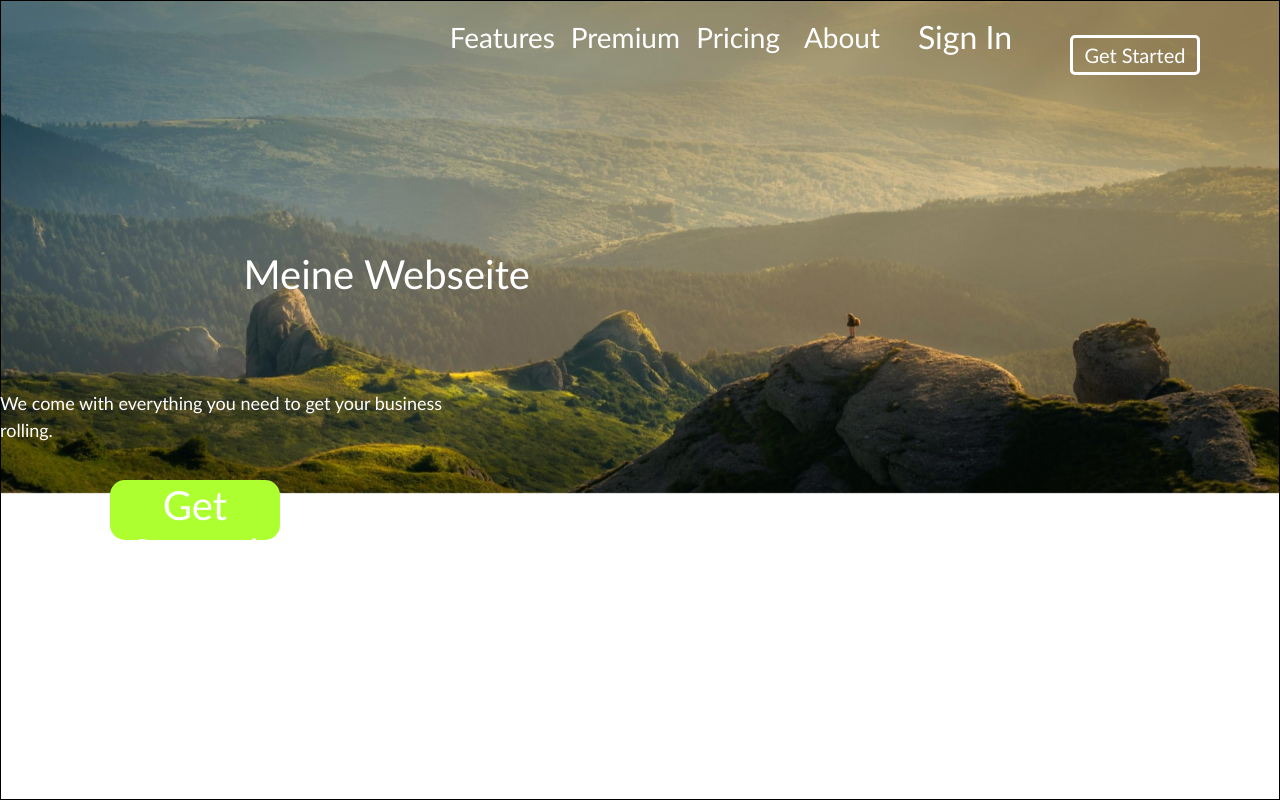
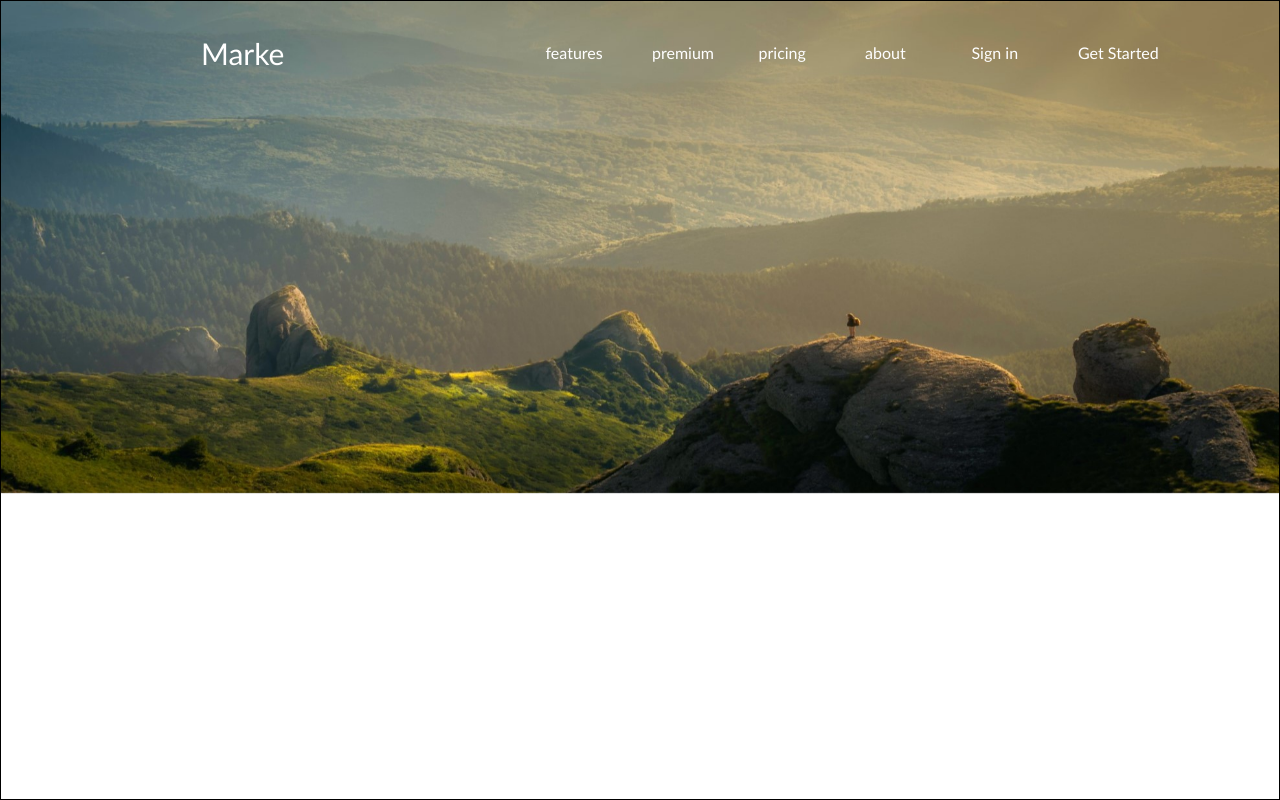
Before and after one commit to MichaelMrt03/WebPers, a plain HTML site: page index.html in a window 1280 px wide. Drawn offline with nearby package versions, Linux system fonts and the light colour scheme.

Commit message:
row für Navigation eingefügt. Sonstige Anpassungen

```diff
--- a/index.html
+++ b/index.html
@@ -10,15 +10,16 @@
 
   <title> Das ist meine Webseite</title>
   <!-- Bootstrap CSS only  -->
-<link href="https://cdn.jsdelivr.net/npm/bootstrap@5.2.2/dist/css/bootstrap.min.css" rel="stylesheet" integrity="sha384-Zenh87qX5JnK2Jl0vWa8Ck2rdkQ2Bzep5IDxbcnCeuOxjzrPF/et3URy9Bv1WTRi" crossorigin="anonymous">
+  <link href="https://cdn.jsdelivr.net/npm/bootstrap@5.2.2/dist/css/bootstrap.min.css" rel="stylesheet"
+    integrity="sha384-Zenh87qX5JnK2Jl0vWa8Ck2rdkQ2Bzep5IDxbcnCeuOxjzrPF/et3URy9Bv1WTRi" crossorigin="anonymous">
   <style>
     body {
-      margin: 0;
+      margin: 0px;
     }
 
-    .header {
-      width: 100%;
+    .header{
       background-image: url('images/nature.jpg');
+      height:750px;
       height: 800px;
       background-size: 100%;
       background-repeat: no-repeat;
@@ -26,145 +27,43 @@
       color: white;
       font-family: 'Gill Sans', 'Gill Sans MT', Calibri, 'Trebuchet MS', sans-serif;
       border: 1px solid black;
-      font-size: 15px;
+      font-size: 20 px;
+    }
+
+    .nav {
+      padding-top: 30px;
 
     }
 
-    .markenname {
-      position: absolute;
-      top: 8px;
-      right: 1500px;
-      letter-spacing: 0.3em;
-      color:white;
+    .marke{
+      font-size: 30px;
+      padding-left: 200px;
     }
 
-    .features {
-      position: absolute;
-      right: 725px;
-      padding-top: 20px;
-    }
 
-    .premium {
-      position: absolute;
-      right: 600px;
-      padding-top: 20px;
-    }
 
-    .pricing {
-      position: absolute;
-      right: 500px;
-      padding-top: 20px;
-    }
-
-    .about {
-      position: absolute;
-      right: 400px;
-      padding-top: 20px;
-    }
-
-    .signin {
-      position: absolute;
-      right: 250px;
-      width: 130px;
-      height: 50px;
-      text-align: center;
-      padding-bottom: 10px;
-      top:18px;
-
-    }
-
-    .getstarted {
-      position: absolute;
-      width: 110px;
-      height:5px;
-      right: 100px;
-      top:35px;
-      font-size:15px ;
-    }
-
-    .middle {
-      position: absolute;
-      top: 250px;
-      right: 750px;
-      font-size: 35px;
-    }
-
-    .submiddle {
-      position: absolute;
-      top: 390px;
-      right: 800px;
-      font-size: 18px;
-    }
-
-    .knopf {
-      position: absolute;
-      top: 480px;
-      right: 1000px;
-
-    }
-
-    .button {
-      color: white;
-      background-color: greenyellow;
-      height: 60px;
-      width: 170px;
-      text-align: center;
-      font-size: 12px;
-      border: none;
-      border-radius: 15px;
-    }
-
-    .button2 {
-      height: 40px;
-      width: 130px;
-      border-radius: 5px;
-      background-color: transparent;
-      border-color: white;
-      border-style: solid;
-      border-width: 3px;
-      color:white;
-      font-size:20px;
-      font-family: 'Gill Sans', 'Gill Sans MT', Calibri, 'Trebuchet MS', sans-serif;
-    }
   </style>
 </head>
 
 <body>
-  <div class="header">
-    <div class="markenname">
-      <h1>Marke</h1>
+  <div class="container-fluid header">
+
+    <div class="row nav" >
+      <div class="col-sm-5 marke">Marke</div>
+      <div class="col-sm-1" style="padding-top:10px">features</div>
+      <div class="col-sm-1" style="padding-top:10px">premium</div>
+      <div class="col-sm-1" style="padding-top:10px">pricing</div>
+      <div class="col-sm-1" style="padding-top:10px">about</div>
+      <div class="col-sm-1" style="padding-top:10px">Sign in</div>
+      <div class="col-sm-1" style="padding-top:10px">Get Started</div>
+
     </div>
-
-    <div class="features">
-      <h3> Features </h3>
-    </div>
-    <div class="premium">
-      <h3> Premium</h3>
-    </div>
-    <div class="pricing">
-      <h3> Pricing </h3>
-    </div>
-    <div class="about">
-      <h3> About </h3>
-    </div>
-
-    <div class="signin">
-      <h2> Sign In</h2>
-    </div>
-    <div class="getstarted">
-      <button type="button" class="button2"> Get Started</button>
-    </div>
-    <div class="middle">
-      <h1>Meine Webseite </h1>
-    </div>
-    <div class="submiddle"> We come with everything you need to get your business rolling. </div>
-    <div class="knopf"> <button type="button" class="button">
-        <h1>Get Started</h1>
-      </button> </div>
 
   </div>
   <!-- Bootstrap JavaScript Bundle with Popper -->
-<script src="https://cdn.jsdelivr.net/npm/bootstrap@5.2.2/dist/js/bootstrap.bundle.min.js" integrity="sha384-OERcA2EqjJCMA+/3y+gxIOqMEjwtxJY7qPCqsdltbNJuaOe923+mo//f6V8Qbsw3" crossorigin="anonymous"></script>
+  <script src="https://cdn.jsdelivr.net/npm/bootstrap@5.2.2/dist/js/bootstrap.bundle.min.js"
+    integrity="sha384-OERcA2EqjJCMA+/3y+gxIOqMEjwtxJY7qPCqsdltbNJuaOe923+mo//f6V8Qbsw3"
+    crossorigin="anonymous"></script>
 </body>
 
 </html>
```
